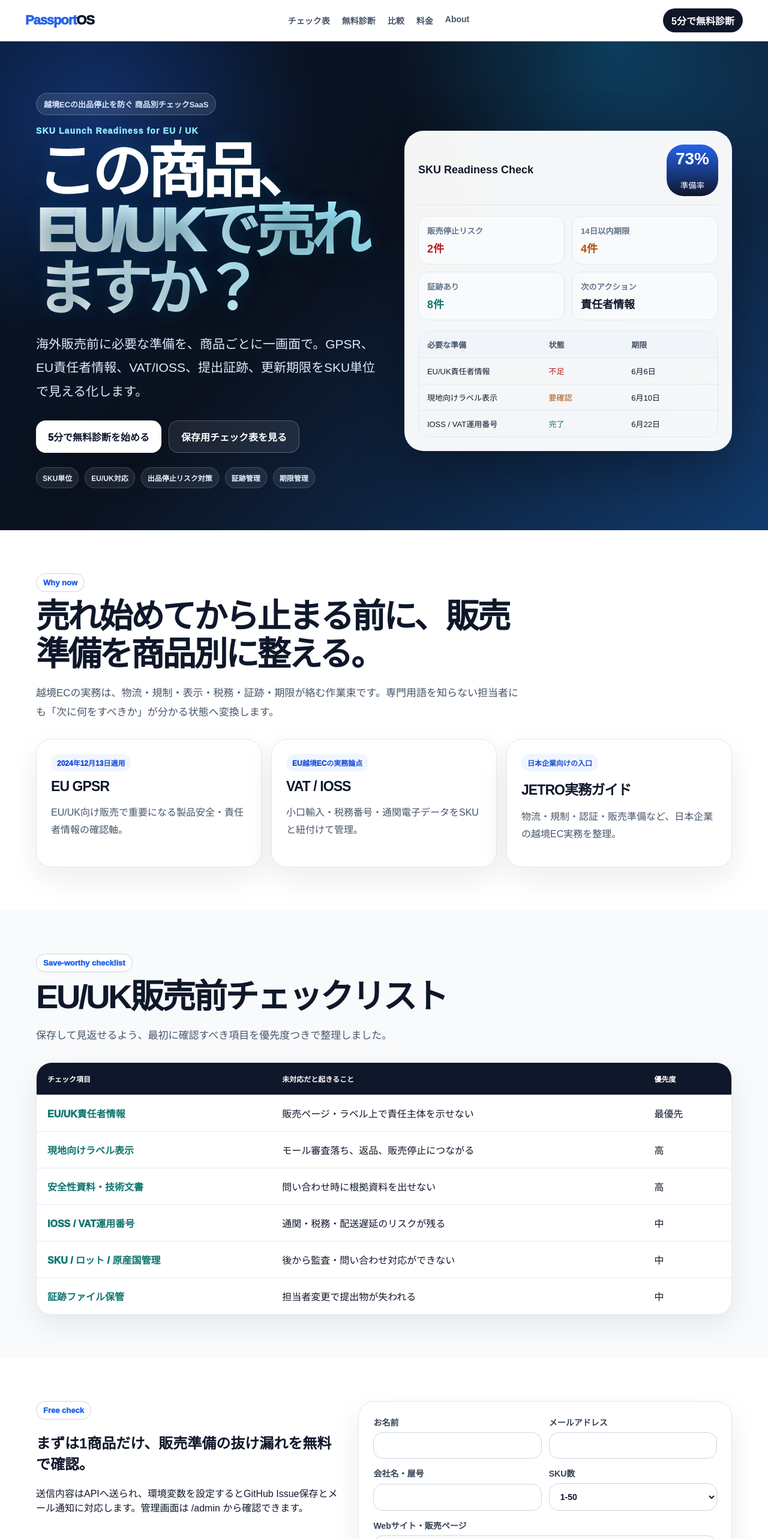
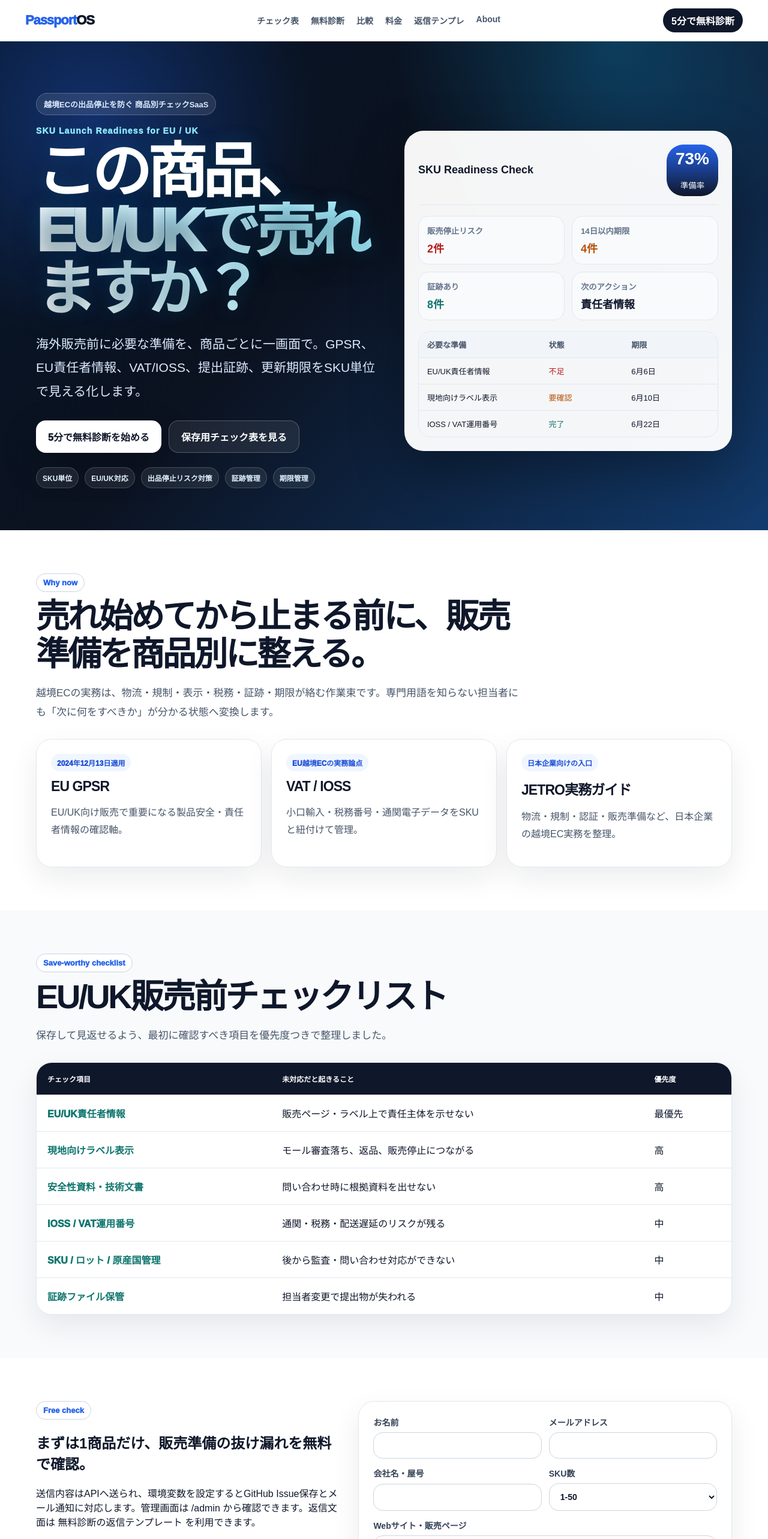
Before and after one commit to sebasuchan2212/passportos, a Next.js app: page / in a window 1280 px wide. Shown: the top 2566 px of the page at 60% size. Built offline with nearby package versions, Linux system fonts and the light colour scheme.

Commit message:
Link reply templates from homepage

```diff
--- a/src/components/SalesLandingPro.tsx
+++ b/src/components/SalesLandingPro.tsx
@@ -61,7 +61,7 @@ export function SalesLandingPro() {
       <header className={styles.nav}>
         <a className={styles.brand} href="#top"><span>Passport</span>OS</a>
         <nav className={styles.navLinks} aria-label="主要ナビゲーション">
-          <a href="#checklist">チェック表</a><a href="#check">無料診断</a><a href="#compare">比較</a><a href="#pricing">料金</a><a href="/about">About</a>
+          <a href="#checklist">チェック表</a><a href="#check">無料診断</a><a href="#compare">比較</a><a href="#pricing">料金</a><a href="/templates">返信テンプレ</a><a href="/about">About</a>
         </nav>
         <a className={styles.navCta} href="#check">5分で無料診断</a>
       </header>
@@ -100,7 +100,7 @@ export function SalesLandingPro() {
 
       <section className={styles.section} id="check">
         <div className={`${styles.container} ${styles.leadGrid}`}>
-          <div><span className={styles.lightBadge}>Free check</span><h2>まずは1商品だけ、販売準備の抜け漏れを無料で確認。</h2><p>送信内容はAPIへ送られ、環境変数を設定するとGitHub Issue保存とメール通知に対応します。管理画面は <a href="/admin">/admin</a> から確認できます。</p></div>
+          <div><span className={styles.lightBadge}>Free check</span><h2>まずは1商品だけ、販売準備の抜け漏れを無料で確認。</h2><p>送信内容はAPIへ送られ、環境変数を設定するとGitHub Issue保存とメール通知に対応します。管理画面は <a href="/admin">/admin</a> から確認できます。返信文面は <a href="/templates">無料診断の返信テンプレート</a> を利用できます。</p></div>
           <form className={`${styles.card} ${styles.form}`} onSubmit={submitLead}>
             <div className={styles.form2}><label className={styles.field}>お名前<input name="name" required /></label><label className={styles.field}>メールアドレス<input name="email" type="email" required /></label></div>
             <div className={styles.form2}><label className={styles.field}>会社名・屋号<input name="company" /></label><label className={styles.field}>SKU数<select name="skuCount" defaultValue="1-50"><option>1-50</option><option>51-250</option><option>251-1000</option><option>1000+</option></select></label></div>
@@ -119,7 +119,7 @@ export function SalesLandingPro() {
 
       <section className={styles.section} id="pricing"><div className={styles.container}><div className={styles.sectionHead}><span className={styles.lightBadge}>Pricing</span><h2>SKU数と市場数に応じて、自然に拡張できる料金設計。</h2><p>初期は相談導線で運用し、本番化時はStripe Billingへ接続する前提です。</p></div><div className={styles.pricing}>{plans.map(([name, price, desc, items, recommended]) => <article className={`${styles.price} ${recommended ? styles.recommended : ''}`} key={name}>{recommended && <span className={styles.recBadge}>おすすめ</span>}<h3>{name}</h3><strong>{price}<small>/月</small></strong><p>{desc}</p><ul>{items.map((item) => <li key={item}>{item}</li>)}</ul><a className={styles.primary} href="#check">このプランで相談</a></article>)}</div></div></section>
 
-      <footer className={styles.footer}><div className={styles.container}><a href="/about">About</a><a href="/privacy">Privacy</a><a href="/terms">Terms</a><a href="/admin">Admin</a></div></footer>
+      <footer className={styles.footer}><div className={styles.container}><a href="/about">About</a><a href="/privacy">Privacy</a><a href="/terms">Terms</a><a href="/templates">返信テンプレ</a><a href="/admin">Admin</a></div></footer>
       <div className={styles.sticky}><a href="#check">5分で無料診断</a></div>
     </main>
   );
```
